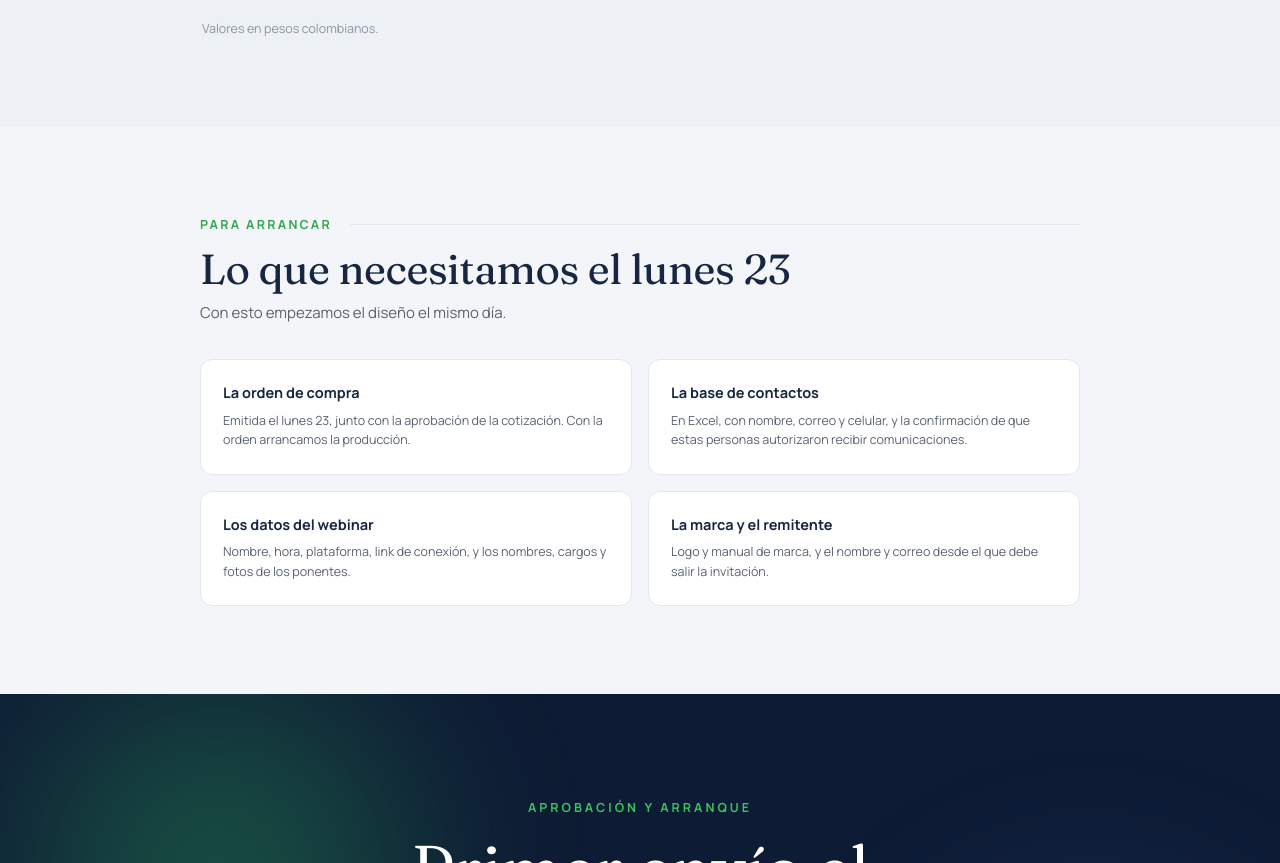
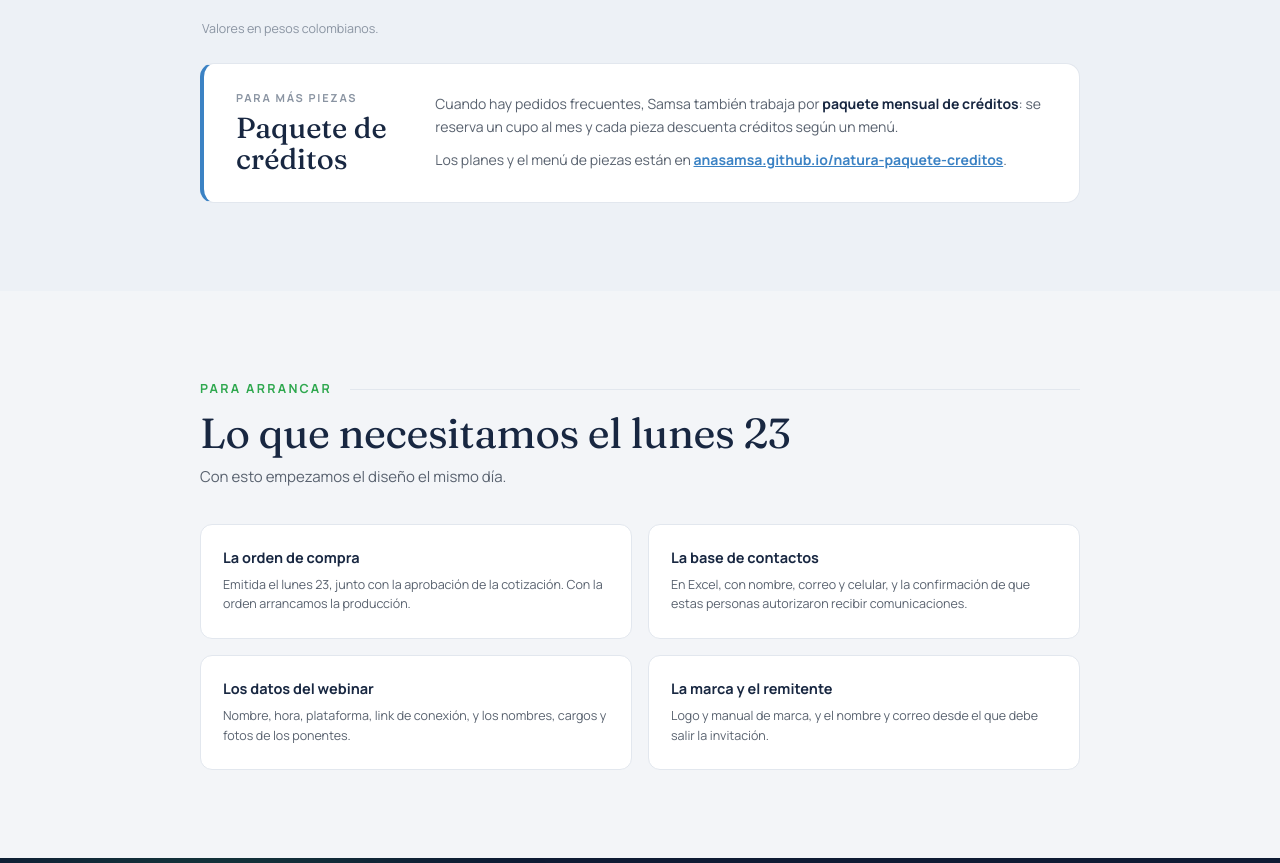
Before and after one commit to anasamsa/propuesta-webinar-2-diciembre, a plain HTML site: page index.html in a window 1280 px wide. Shown: the part 5191-6054 px from the top of the page. Drawn offline with Linux system fonts and the light colour scheme.

Commit message:
Suma link al paquete de créditos
Co-Authored-By: Claude Fable 5.2 <noreply@anthropic.com>

```diff
--- a/index.html
+++ b/index.html
@@ -471,6 +471,14 @@ a:focus-visible{outline:3px solid var(--green);outline-offset:2px}
     </div>
 
     <p class="note">Valores en pesos colombianos.</p>
+
+    <div class="band">
+      <div class="band__tag"><span>Para más piezas</span>Paquete de créditos</div>
+      <div>
+        <p class="band__txt">Cuando hay pedidos frecuentes, Samsa también trabaja por <b>paquete mensual de créditos</b>: se reserva un cupo al mes y cada pieza descuenta créditos según un menú.</p>
+        <p class="band__txt">Los planes y el menú de piezas están en <a href="https://anasamsa.github.io/natura-paquete-creditos/" target="_blank" rel="noopener" style="color:var(--blue);font-weight:700">anasamsa.github.io/natura-paquete-creditos</a>.</p>
+      </div>
+    </div>
   </div>
 </section>
 
```
